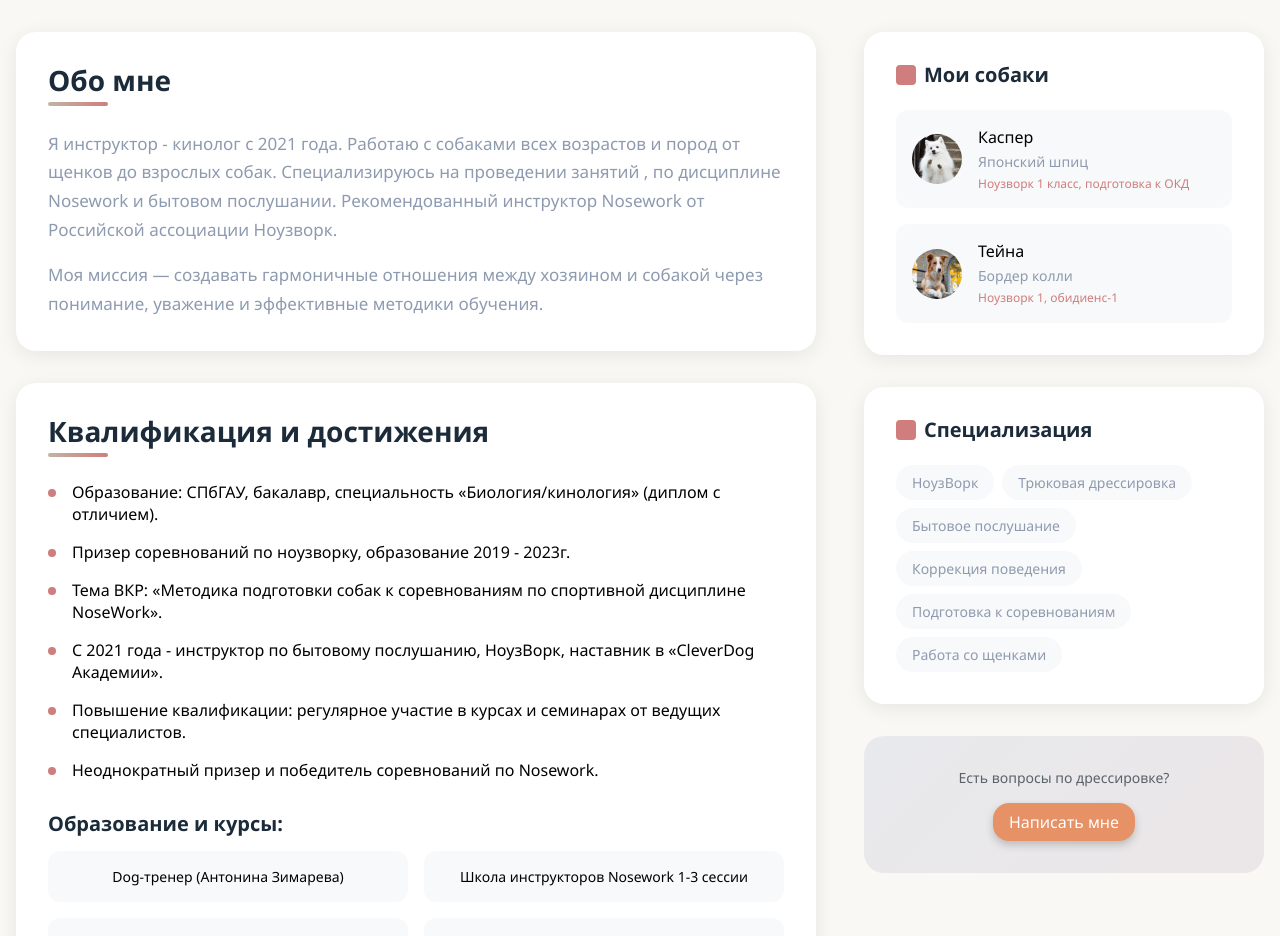
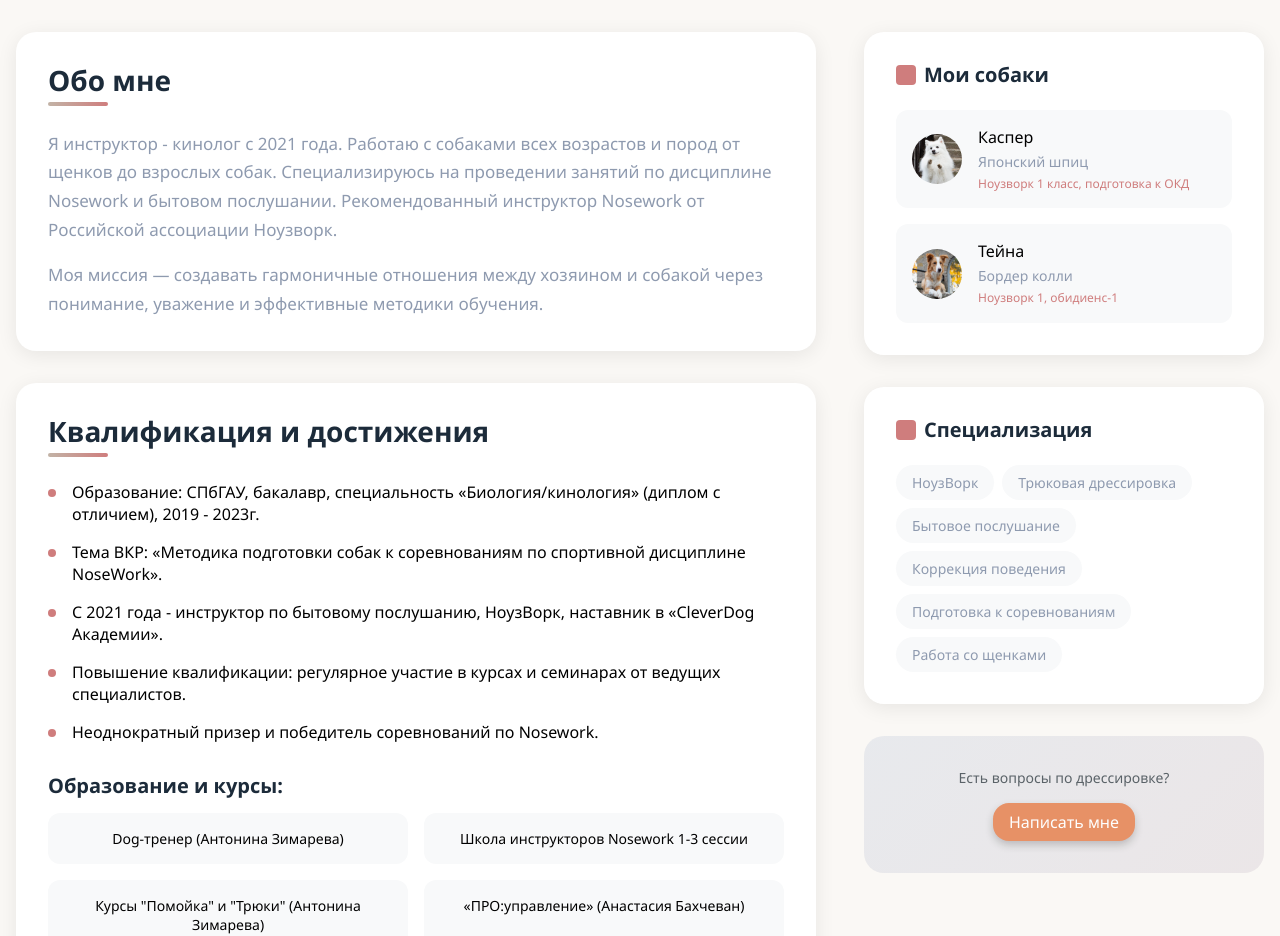
Before and after one commit to bat9shalfyxx/portfolio-order, a React (Vite) app: page /#/ in a window 1280 px wide. Shown: the part 700-1636 px from the top of the page. Built offline with nearby package versions, Linux system fonts and the light colour scheme.

Commit message:
финальный штрих PART:2

```diff
--- a/src/components/pages/About/About.jsx
+++ b/src/components/pages/About/About.jsx
@@ -9,8 +9,7 @@ import team from "../../../img/team.jpg";
 
 const About = () => {
   const qualifications = [
-    "Образование: СПбГАУ, бакалавр, специальность «Биология/кинология» (диплом с отличием).",
-    "Призер соревнований по ноузворку, образование 2019 - 2023г.",
+    "Образование: СПбГАУ, бакалавр, специальность «Биология/кинология» (диплом с отличием), 2019 - 2023г.",
     "Тема ВКР: «Методика подготовки собак к соревнованиям по спортивной дисциплине NoseWork».",
     "С 2021 года - инструктор по бытовому послушанию, НоузВорк, наставник в «CleverDog Академии».",
     "Повышение квалификации: регулярное участие в курсах и семинарах от ведущих специалистов.",
@@ -50,7 +49,7 @@ const About = () => {
             <div className={styles.aboutCard}>
               <h2 className={styles.sectionTitle}>Обо мне</h2>
               <p className={styles.description}>
-                Я инструктор - кинолог с 2021 года. Работаю с собаками всех возрастов и пород от щенков до взрослых собак. Специализируюсь на проведении занятий , по дисциплине Nosework и бытовом послушании. Рекомендованный инструктор Nosework от Российской ассоциации Ноузворк.
+                Я инструктор - кинолог с 2021 года. Работаю с собаками всех возрастов и пород от щенков до взрослых собак. Специализируюсь на проведении занятий по дисциплине Nosework и бытовом послушании. Рекомендованный инструктор Nosework от Российской ассоциации Ноузворк.
               </p>
               <p className={styles.description}>
                 Моя миссия — создавать гармоничные отношения между хозяином и собакой через понимание,
@@ -75,10 +74,12 @@ const About = () => {
                   <div className={styles.courseCard}>Dog-тренер (Антонина Зимарева)</div>
                   <div className={styles.courseCard}>Школа инструкторов Nosework 1-3 сессии</div>
                   <div className={styles.courseCard}>Курсы "Помойка" и "Трюки" (Антонина Зимарева)</div>
+                  <div className={styles.courseCard}>«ПРО:управление» (Анастасия Бахчеван)</div>
                   <div className={styles.courseCard}>Создадим мир, в котором живет ваша собака (Ульяна Мальцева)</div>
                   <div className={styles.courseCard}>Инструктор-кинолог (CleverDog)</div>
                   <div className={styles.courseCard}>Семинар «Высший класс» (Анастасия Бахчеван)</div>
                   <div className={styles.courseCard}>Семинар по ОСО (Анастасия Бахчеван)</div>
+                  <div className={styles.courseCard}>Семинар «Эффективный переход из класса в класс» (Александра Древнова)</div>
                   <div className={styles.courseCard}>Первая сессия школы для инструкторов и владельцев (Школа безконфликтной дрессировки)</div>
                 </div>
               </div>
--- a/src/components/pages/Prices/Prices.jsx
+++ b/src/components/pages/Prices/Prices.jsx
@@ -63,9 +63,6 @@ const Prices = () => {
         <div className={styles.heroSection}>
           <div className={styles.heroContent}>
             <h1 className={styles.title}>Стоимость занятий</h1>
-            <p className={styles.subtitle}>
-              Профессиональные услуги кинолога с индивидуальным подходом к каждой собаке
-            </p>
           </div>
         </div>
 
```
